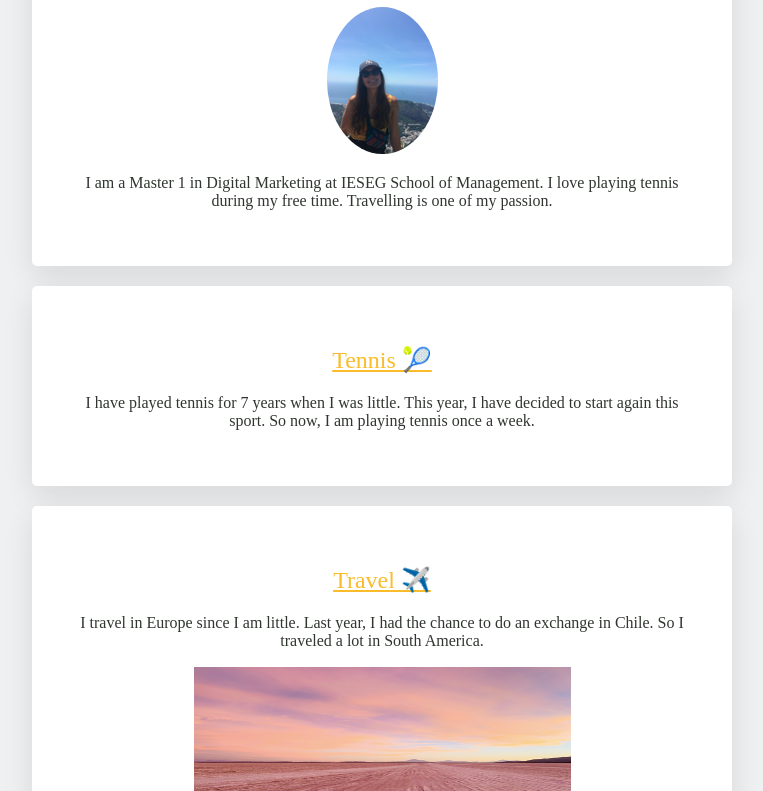
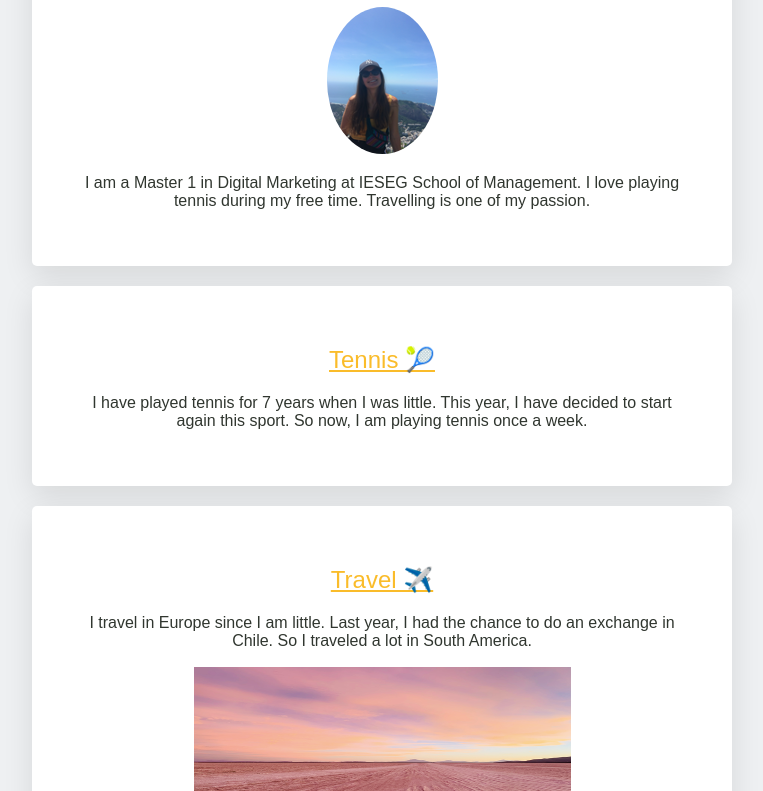
Before and after one commit to mathilde-couturier/my-profile, a plain HTML site: page index.html in a window 1280 px wide. Shown: the part 153-944 px from the top of the page, without its empty margins (258-1021 px from the left). Drawn offline with Linux system fonts and the light colour scheme.

Commit message:
Update style.css

```diff
--- a/style.css
+++ b/style.css
@@ -3,11 +3,11 @@
 body{
     background-color: #EEF0F2;
     color: #30362F;
-    font-family: Avenir;
+    font-family: Avenir,sans-serif;
     font-size: 16px;}
 
 h1, h2 {
-    font-family: avenir ;
+    font-family: Avenir, sans-serif;
 }
 
 h1{
```
